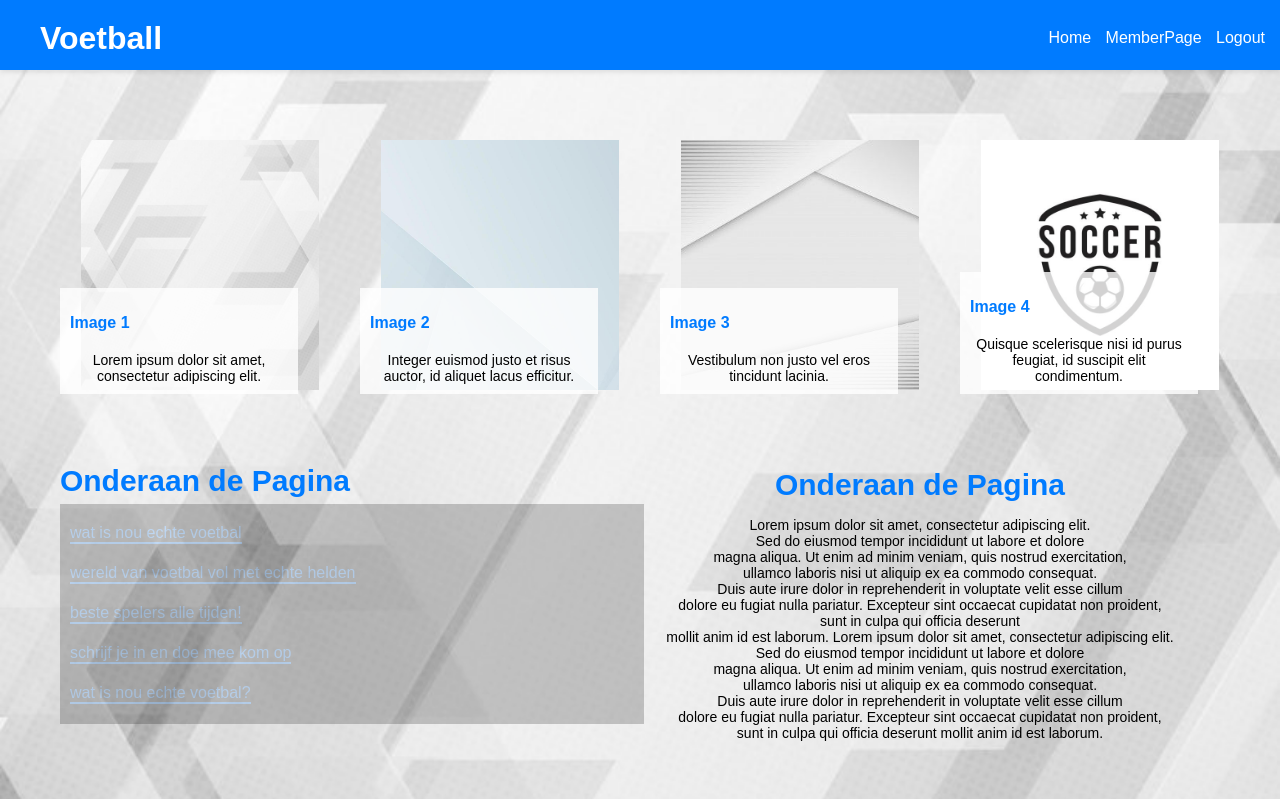
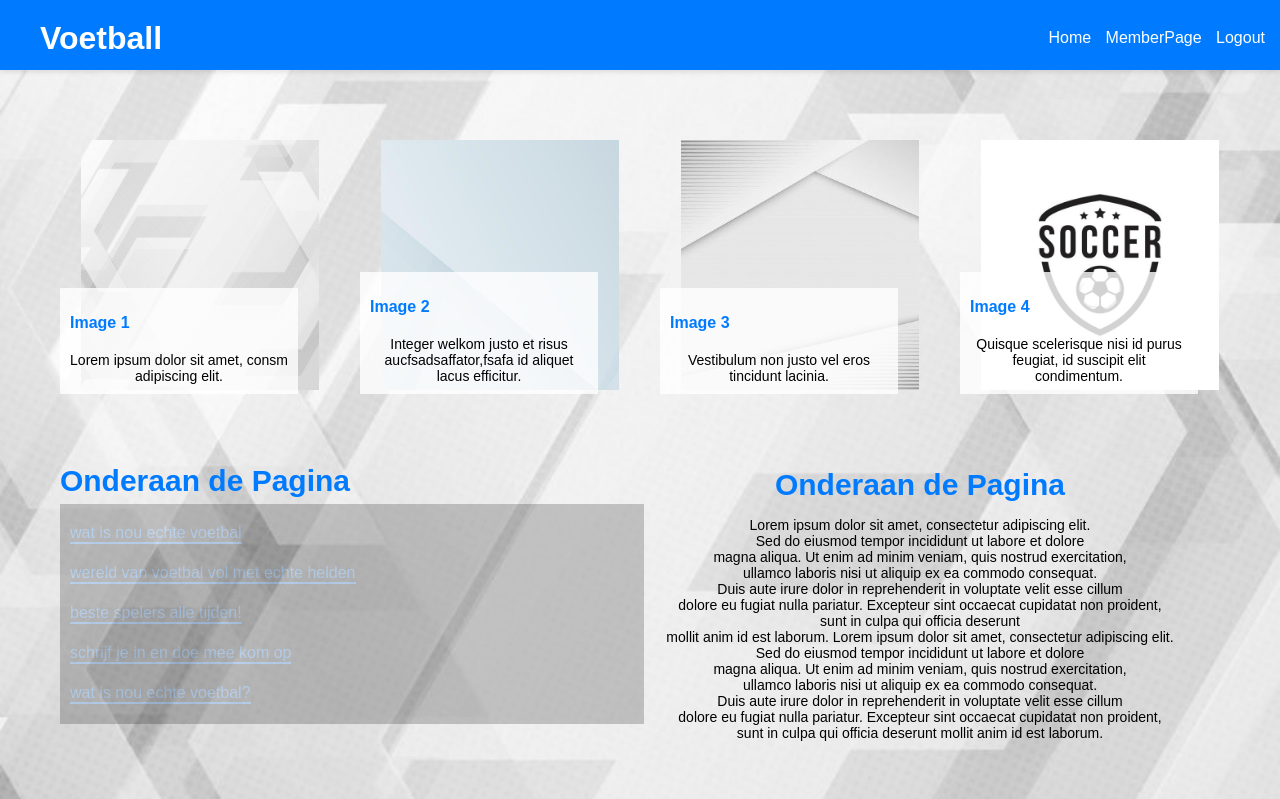
Before and after one commit to ChaimCadeau/voetballl, a PHP site: page /home.php in a window 1280 px wide. Shown: the top 799 px of the page. Run offline with PHP 8.4, Linux system fonts and the light colour scheme.

Commit message:
aanpasigen

```diff
--- a/home.php
+++ b/home.php
@@ -20,14 +20,14 @@
             <img src="images/222.jpg" alt="Image 1">
             <div class="caption">
                 <h3>Image 1</h3>
-                <p>Lorem ipsum dolor sit amet, consectetur adipiscing elit.</p>
+                <p>Lorem ipsum dolor sit amet, consm adipiscing elit.</p>
             </div>
         </div>
         <div class="image">
             <img src="images/bak.jpg" alt="Image 2">
             <div class="caption">
                 <h3>Image 2</h3>
-                <p>Integer euismod justo et risus auctor, id aliquet lacus efficitur.</p>
+                <p>Integer welkom justo et risus aucfsadsaffator,fsafa id aliquet lacus efficitur.</p>
             </div>
         </div>
         <div class="image">
```
Also changed, not shown: bal.php (line endings or trailing spaces).
